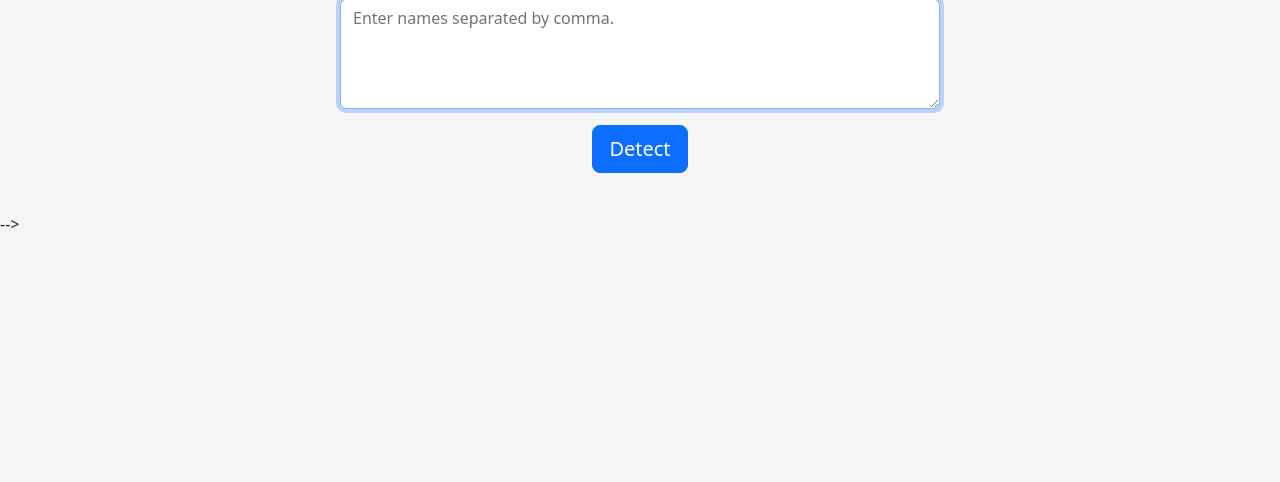
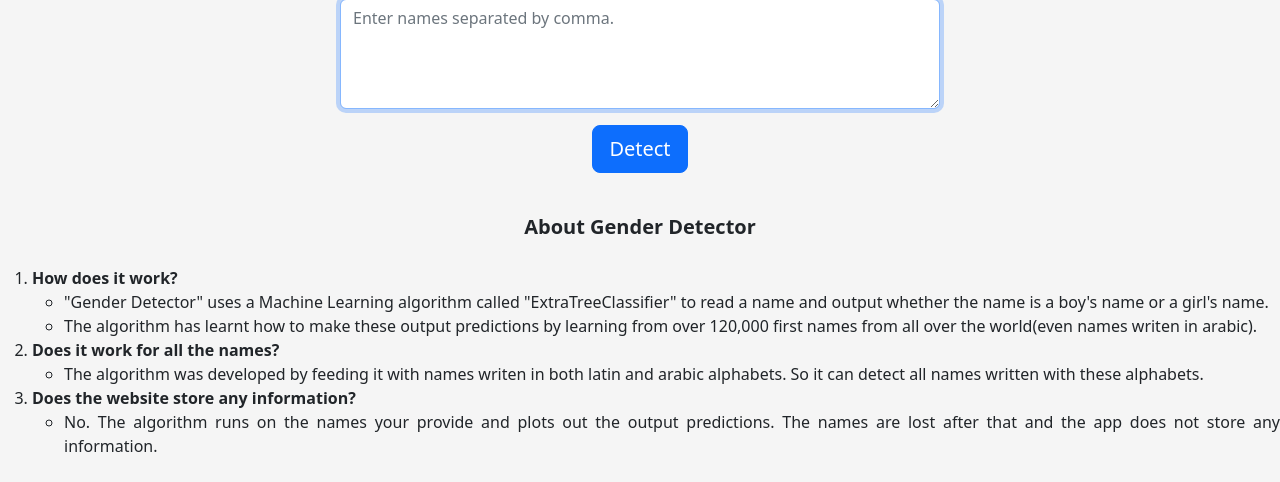
Before and after one commit to zidelmal/gender-detection-webapp, a Flask app: page / in a window 1280 px wide. Shown: the part 197-679 px from the top of the page. Run offline with Flask 2, Linux system fonts and the light colour scheme; parts of the project's set-up code (start-up, migrations or seed data) failed here and were passed over; some libraries are stand-ins or nearby versions.

Commit message:
Update index.html

```diff
--- a/templates/index.html
+++ b/templates/index.html
@@ -50,7 +50,7 @@
             </form>
         </main>
         </br>
-        <!-- <div style="font-size: 20px;">
+        <div style="font-size: 20px;">
           <center>
             <b>About Gender Detector</b>
           </center>
@@ -85,16 +85,8 @@
                 </li>
               </ul>
             </li>
-            <!-- <li>
-              <strong>Who am i?</strong>
-              <ul>
-                <li>
-                I'm the Best Data Scientist according to <a href="https://www.linkedin.com/in/lydia-madouni/overlay/photo/" target="_blank">Lydia Madouni</a>.
-                </li>
-              </ul>
-            </li> -->
           </ol>
-        </div> -->
+        </div>
       </tr>
     </table>
   </div>
```
